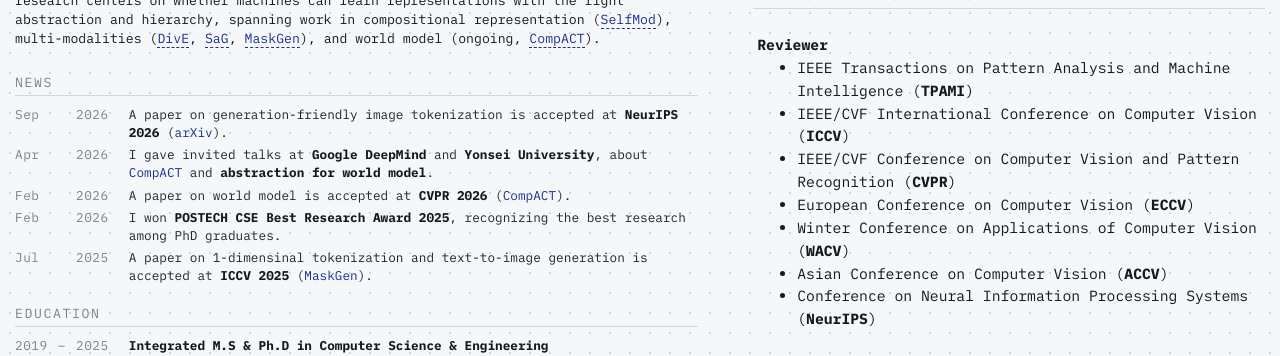
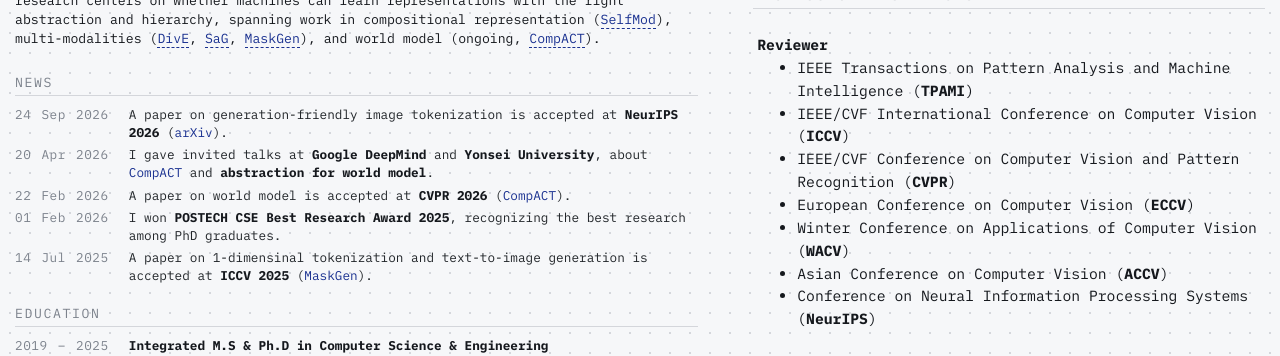
Before and after one commit to kdwonn/kdwonn.github.io, a Jekyll site: the page built from _pages/about.md, in a window 1280 px wide. Shown: the part 277-633 px from the top of the page. Built offline with Jekyll 4.4.1, drawn with Linux system fonts in a browser that asks for light colours; some web fonts are replaced; comment, search, counter and statistics services are not loaded; a style sheet for code colours, icons or effects is not loaded.

Commit message:
show day in news dates
Co-Authored-By: Claude Opus 5.5 <noreply@anthropic.com>
Claude-Session: https://claude.ai/code/session_01U3wcbDwYubJP65FqgCGyA8

```diff
--- a/_includes/news.html
+++ b/_includes/news.html
@@ -11,7 +11,7 @@
               {% endif %}
               {% for item in news limit: news_limit %}
                 <tr>
-                  <th scope="row" class="when">{{ item.date | date: "%b %Y" }}</th>
+                  <th scope="row" class="when">{{ item.date | date: "%d %b %Y" }}</th>
                   <td>
                     {% if item.inline -%}
                       {{ item.content | remove: '<p>' | remove: '</p>' | emojify }}
--- a/_sass/_base.scss
+++ b/_sass/_base.scss
@@ -781,8 +781,8 @@ $when-chars: 11.5; // + half a char of slack for sub-pixel rounding
   }
   th.when, td.when {
     // Same width in every section so dates line up across News/Education/
-    // Experience; sized for the longest label ("2019 – 2025"). Justified so
-    // every date starts and ends at the same edges ("Sep   2026").
+    // Experience; sized for the longest labels ("24 Sep 2026", "2019 – 2025").
+    // Justified so shorter ranges ("2025 – Now") still span the full width.
     width: calc(#{$when-chars} * (1ch + 0.04em) + 14px);
     min-width: calc(#{$when-chars} * (1ch + 0.04em) + 14px);
     white-space: nowrap;
```
